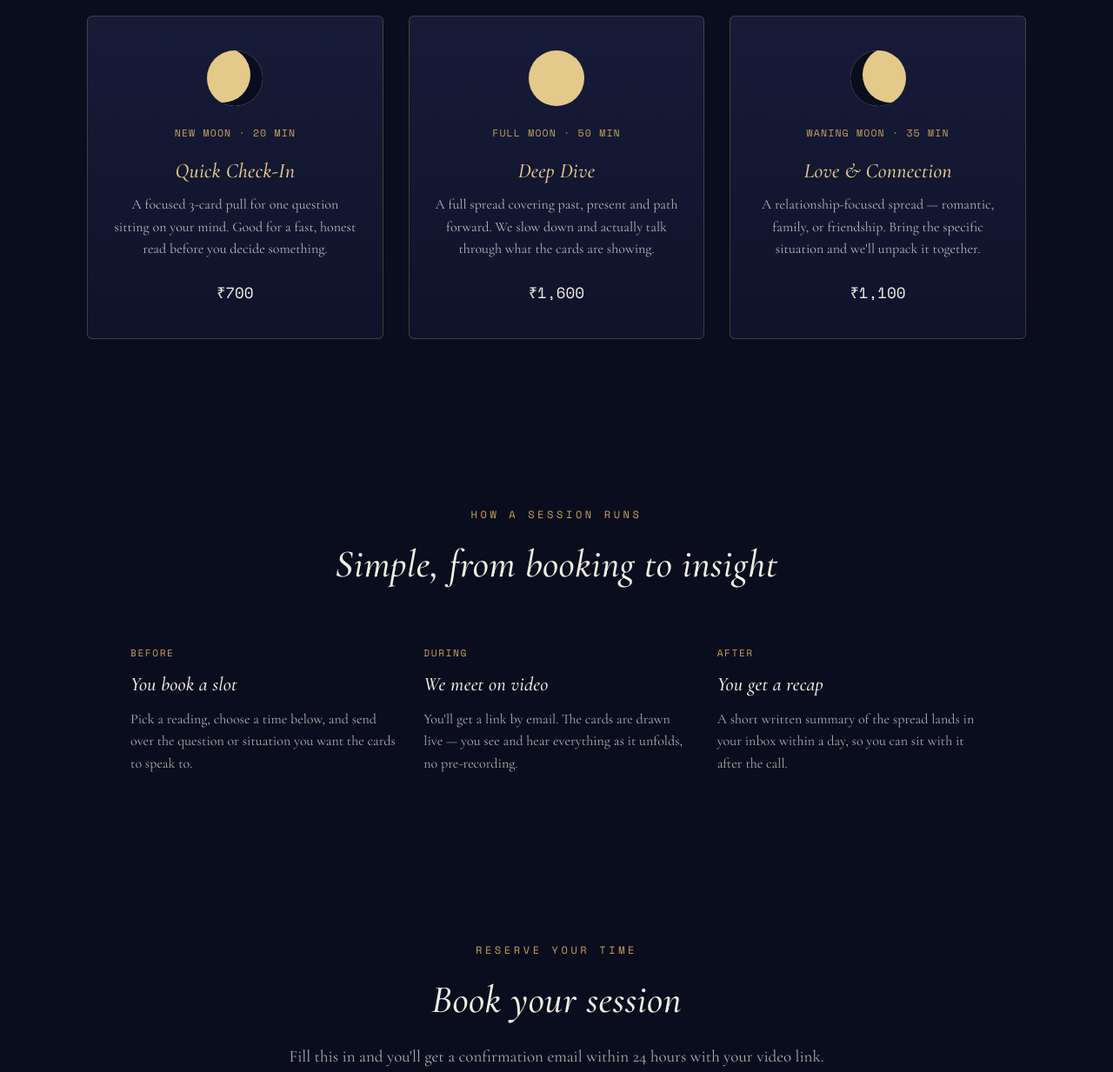
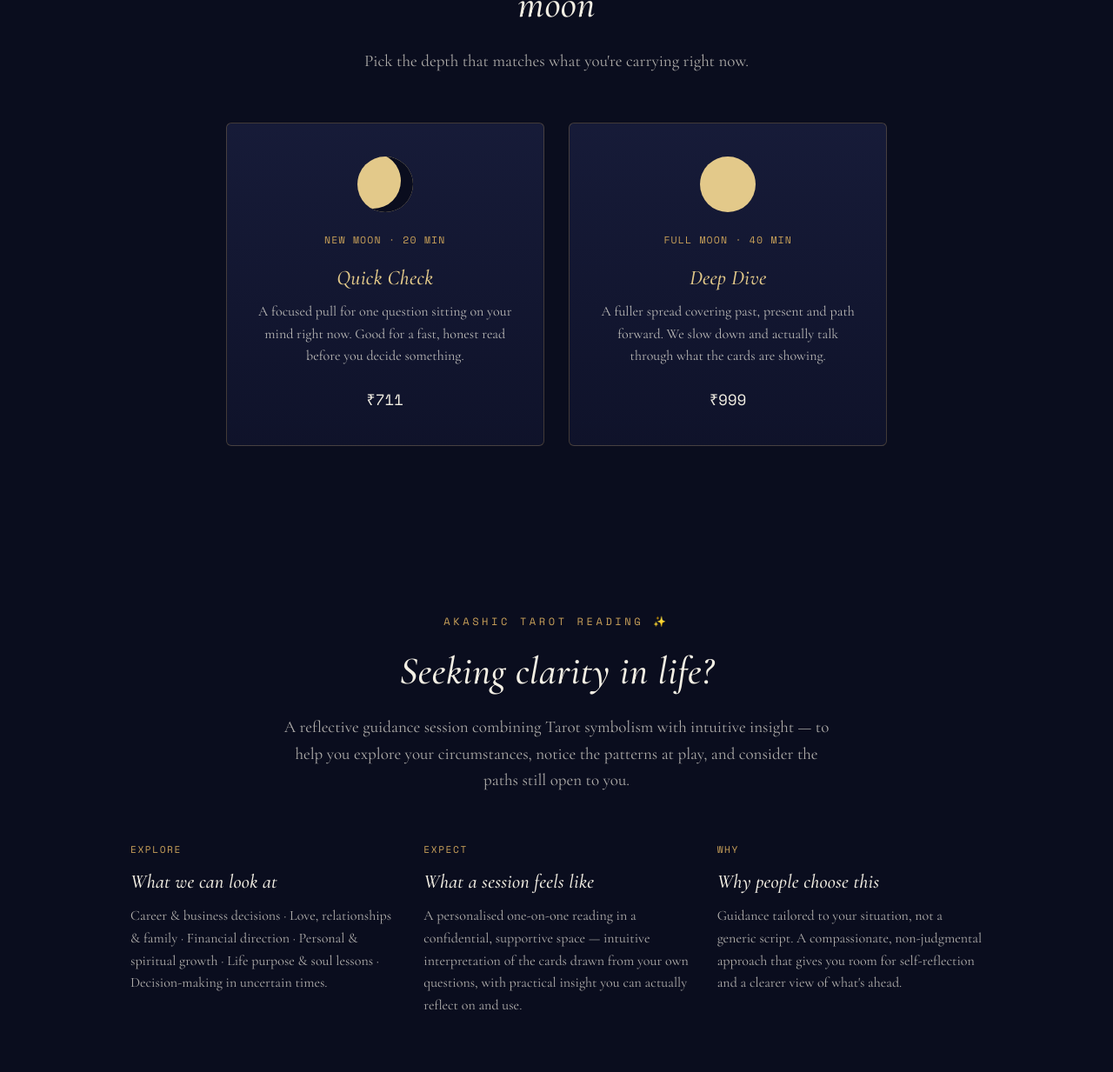
Before and after one commit to neha3060/cosmic-connect-api, a website: page public/index.html in a window 1280 px wide. Shown: the part 1321-2554 px from the top of the page at 87% size. Drawn offline with nearby package versions, Linux system fonts and the light colour scheme.

Commit message:
Update pricing, add Akashic section, remove recap step

```diff
--- a/public/index.html
+++ b/public/index.html
@@ -257,6 +257,7 @@
   </div>
   <nav>
     <a href="#readings">Readings</a>
+    <a href="#akashic">Akashic Reading</a>
     <a href="#how">How it works</a>
     <a href="#book">Book</a>
     <a href="#about">About</a>
@@ -266,9 +267,9 @@
 
 <section class="hero">
   <img class="hero-logo" src="assets/logo.png" alt="Cosmic Connect logo">
-  <div class="eyebrow">Tarot · Guidance · Clarity</div>
+  <div class="eyebrow">Akashic Tarot Reading ✨</div>
   <h1>Unlock the signs <em>meant for you.</em></h1>
-  <p class="lede">One-on-one tarot sessions held over video, for the moments you need a clearer read on what's ahead. No jargon, no scripts — just a real conversation with the cards.</p>
+  <p class="lede">Gain clarity. Discover insights. Move forward with confidence. Life often presents questions that don't have easy answers — an Akashic Tarot Reading blends Tarot symbolism with intuitive guidance to help you explore where you stand, notice the patterns at play, and consider the paths still open to you. One honest, one-on-one conversation with the cards — no jargon, no scripts.</p>
   <a href="#book" class="btn">Book a reading</a>
 </section>
 
@@ -278,27 +279,46 @@
     <h2>Every session follows a phase of the moon</h2>
     <p>Pick the depth that matches what you're carrying right now.</p>
   </div>
-  <div class="phases">
+  <div class="phases" style="grid-template-columns:repeat(2, 1fr); max-width:760px;">
     <div class="phase-card">
       <div class="moon"></div>
       <div class="meta">New Moon · 20 min</div>
-      <h3>Quick Check-In</h3>
-      <p>A focused 3-card pull for one question sitting on your mind. Good for a fast, honest read before you decide something.</p>
-      <div class="price">₹700</div>
+      <h3>Quick Check</h3>
+      <p>A focused pull for one question sitting on your mind right now. Good for a fast, honest read before you decide something.</p>
+      <div class="price">₹711</div>
     </div>
     <div class="phase-card">
       <div class="moon full"></div>
-      <div class="meta">Full Moon · 50 min</div>
+      <div class="meta">Full Moon · 40 min</div>
       <h3>Deep Dive</h3>
-      <p>A full spread covering past, present and path forward. We slow down and actually talk through what the cards are showing.</p>
-      <div class="price">₹1,600</div>
+      <p>A fuller spread covering past, present and path forward. We slow down and actually talk through what the cards are showing.</p>
+      <div class="price">₹999</div>
     </div>
-    <div class="phase-card">
-      <div class="moon waning"></div>
-      <div class="meta">Waning Moon · 35 min</div>
-      <h3>Love &amp; Connection</h3>
-      <p>A relationship-focused spread — romantic, family, or friendship. Bring the specific situation and we'll unpack it together.</p>
-      <div class="price">₹1,100</div>
+  </div>
+</section>
+
+<section id="akashic">
+  <div class="section-head">
+    <div class="eyebrow">Akashic Tarot Reading ✨</div>
+    <h2>Seeking clarity in life?</h2>
+    <p>A reflective guidance session combining Tarot symbolism with intuitive insight — to help you explore your circumstances, notice the patterns at play, and consider the paths still open to you.</p>
+  </div>
+
+  <div class="flow" style="margin-bottom:4rem;">
+    <div class="flow-step">
+      <span class="mono">Explore</span>
+      <h3>What we can look at</h3>
+      <p>Career &amp; business decisions · Love, relationships &amp; family · Financial direction · Personal &amp; spiritual growth · Life purpose &amp; soul lessons · Decision-making in uncertain times.</p>
+    </div>
+    <div class="flow-step">
+      <span class="mono">Expect</span>
+      <h3>What a session feels like</h3>
+      <p>A personalised one-on-one reading in a confidential, supportive space — intuitive interpretation of the cards drawn from your own questions, with practical insight you can actually reflect on and use.</p>
+    </div>
+    <div class="flow-step">
+      <span class="mono">Why</span>
+      <h3>Why people choose this</h3>
+      <p>Guidance tailored to your situation, not a generic script. A compassionate, non-judgmental approach that gives you room for self-reflection and a clearer view of what's ahead.</p>
     </div>
   </div>
 </section>
@@ -308,7 +328,7 @@
     <div class="eyebrow">How a session runs</div>
     <h2>Simple, from booking to insight</h2>
   </div>
-  <div class="flow">
+  <div class="flow" style="grid-template-columns:repeat(2, 1fr); max-width:700px;">
     <div class="flow-step">
       <span class="mono">Before</span>
       <h3>You book a slot</h3>
@@ -318,11 +338,6 @@
       <span class="mono">During</span>
       <h3>We meet on video</h3>
       <p>You'll get a link by email. The cards are drawn live — you see and hear everything as it unfolds, no pre-recording.</p>
-    </div>
-    <div class="flow-step">
-      <span class="mono">After</span>
-      <h3>You get a recap</h3>
-      <p>A short written summary of the spread lands in your inbox within a day, so you can sit with it after the call.</p>
     </div>
   </div>
 </section>
@@ -350,9 +365,8 @@
           <label for="reading">Reading type</label>
           <select id="reading" name="reading" required>
             <option value="">Select one</option>
-            <option>New Moon — Quick Check-In (₹700)</option>
-            <option>Full Moon — Deep Dive (₹1,600)</option>
-            <option>Waning Moon — Love & Connection (₹1,100)</option>
+            <option>Quick Check — 20 min (₹711)</option>
+            <option>Deep Dive — 40 min (₹999)</option>
           </select>
         </div>
         <div>
```
